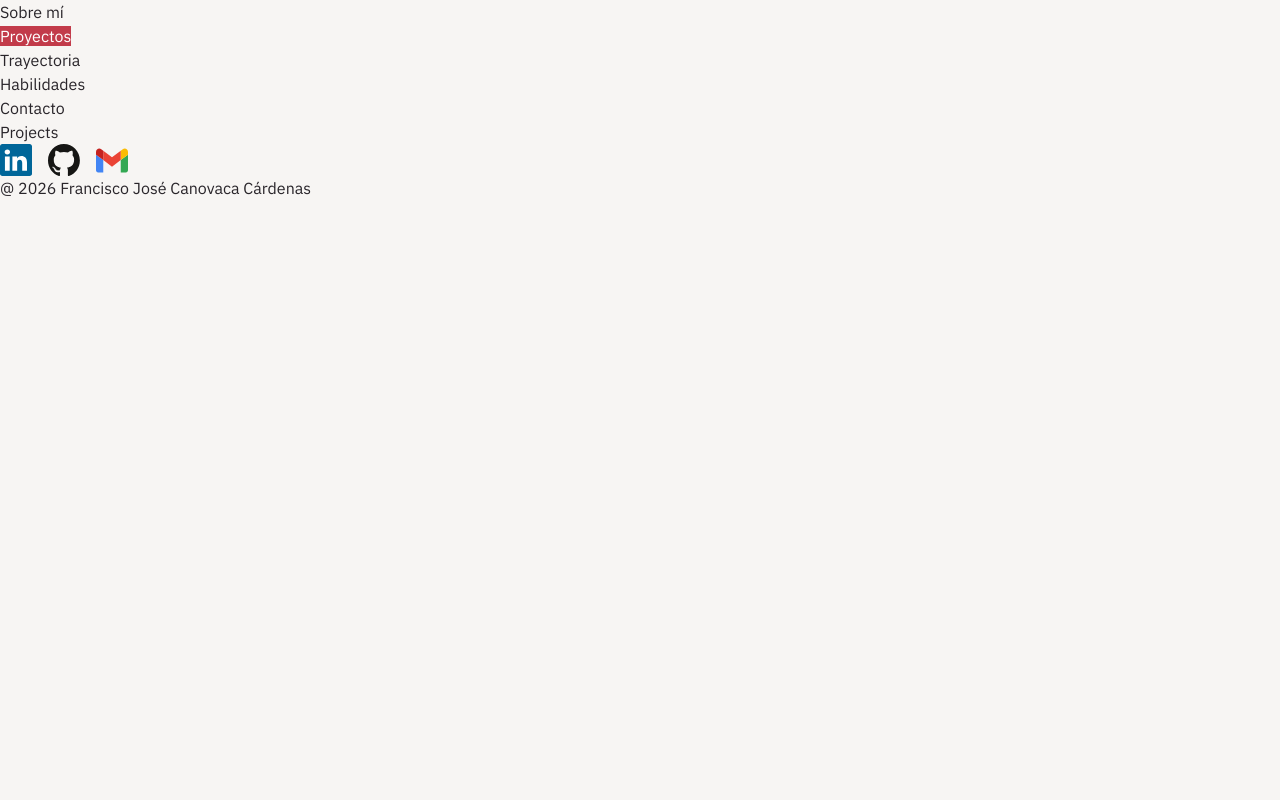
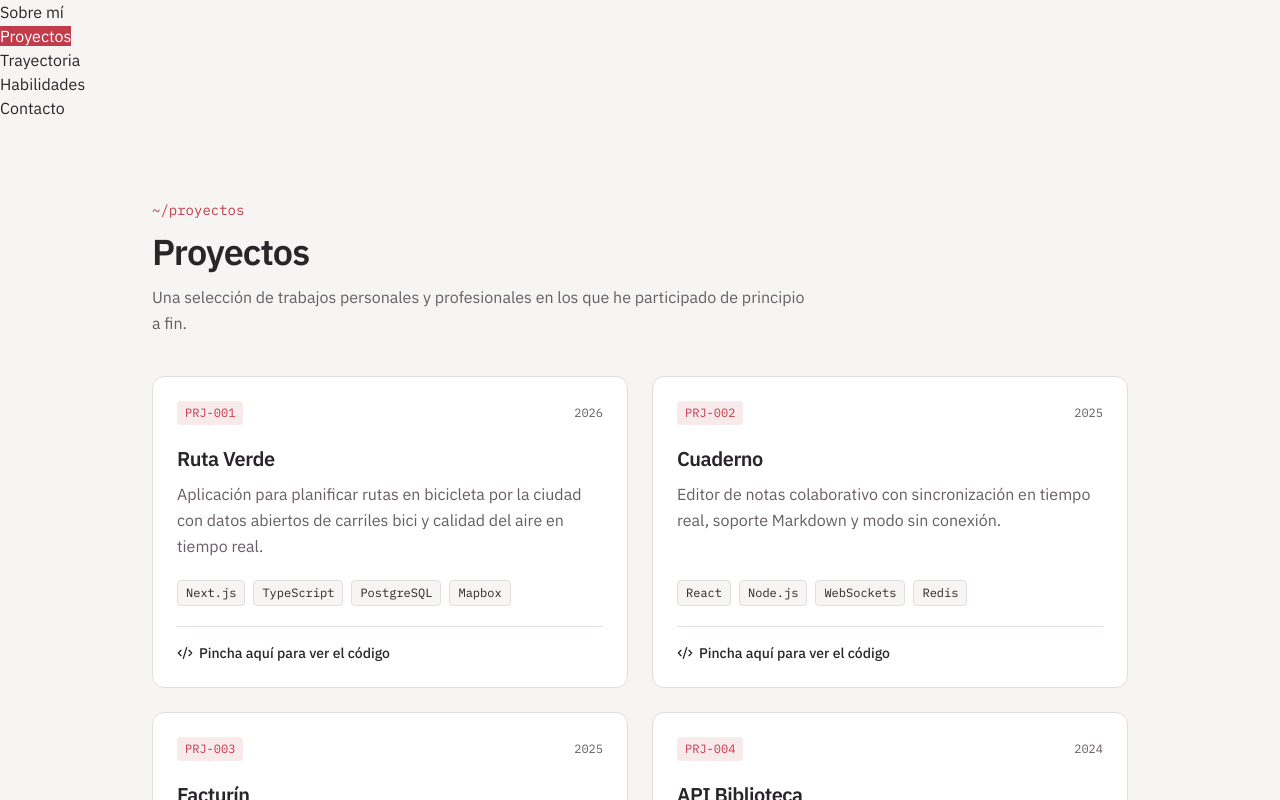
Before and after one commit to PacoCanovaca/PortfolioWeb, a React (Vite) app: page /projects in a window 1280 px wide. Shown: the top 800 px of the page. Built offline with nearby package versions, Linux system fonts and the light colour scheme.

Commit message:
Section heading, project cards and projects section developed. Content yet to be updated with real projects

```diff
--- /dev/null
+++ b/data/projects.json
@@ -0,0 +1,56 @@
+[
+  {
+    "id": "PRJ-001",
+    "title": "Ruta Verde",
+    "description": "Aplicación para planificar rutas en bicicleta por la ciudad con datos abiertos de carriles bici y calidad del aire en tiempo real.",
+    "stack": [
+      "Next.js",
+      "TypeScript",
+      "PostgreSQL",
+      "Mapbox"
+    ],
+    "year": "2026",
+    "repo": "#",
+    "demo": "#"
+  },
+  {
+    "id": "PRJ-002",
+    "title": "Cuaderno",
+    "description": "Editor de notas colaborativo con sincronización en tiempo real, soporte Markdown y modo sin conexión.",
+    "stack": [
+      "React",
+      "Node.js",
+      "WebSockets",
+      "Redis"
+    ],
+    "year": "2025",
+    "repo": "#",
+    "demo": "#"
+  },
+  {
+    "id": "PRJ-003",
+    "title": "Facturín",
+    "description": "Panel de facturación para autónomos: generación de facturas en PDF, control de gastos e informes trimestrales.",
+    "stack": [
+      "Next.js",
+      "Prisma",
+      "Stripe",
+      "Tailwind"
+    ],
+    "year": "2025",
+    "repo": "#"
+  },
+  {
+    "id": "PRJ-004",
+    "title": "API Biblioteca",
+    "description": "API REST para la gestión de préstamos de una red de bibliotecas municipales, con autenticación y documentación OpenAPI.",
+    "stack": [
+      "Python",
+      "FastAPI",
+      "Docker",
+      "PostgreSQL"
+    ],
+    "year": "2024",
+    "repo": "#"
+  }
+]
--- a/package.json
+++ b/package.json
@@ -11,6 +11,7 @@
   },
   "dependencies": {
     "@tailwindcss/vite": "^4.3.3",
+    "lucide-react": "^1.59.0",
     "react": "^19.2.8",
     "react-dom": "^19.2.8",
     "react-router-dom": "^7.18.4",
--- a/src/App.jsx
+++ b/src/App.jsx
@@ -1,7 +1,7 @@
 import { Route, Routes } from 'react-router-dom';
 import './index.css';
-import NavBar from './components/mainStructure/NavBar';
-import Footer from './components/mainStructure/Footer';
+import NavBar from './components/structure/NavBar';
+import Footer from './components/structure/Footer';
 import AboutMe from './components/sections/AboutMe';
 import Projects from './components/sections/Projects';
 import CareerPath from './components/sections/CareerPath';
--- /dev/null
+++ b/src/components/TechTag.jsx
@@ -0,0 +1,11 @@
+const TechTag = ({ children }) => {
+  return (
+    <span
+      className='inline-flex items-center rounded border border-border bg-background px-2 py-1 font-mono text-xs text-foreground'
+    >
+      {children}
+    </span>
+  )
+};
+
+export default TechTag;
--- /dev/null
+++ b/src/components/content/ProjectCard.jsx
@@ -0,0 +1,43 @@
+import { Code2 } from 'lucide-react';
+import TechTag from '../TechTag';
+
+const ProjectCard = ({ project }) => {
+  return (
+    <article className="group flex h-full flex-col gap-5 rounded-xl border border-border bg-surface p-6 transition-colors hover:border-brand/50">
+      <header className="flex items-center justify-between font-mono text-xs text-text-muted">
+        <span className="rounded bg-brand-soft px-2 py-1 text-brand">{project.id}</span>
+        <time>{project.year}</time>
+      </header>
+
+      <div className="flex flex-1 flex-col gap-2">
+        <h3 className="text-xl font-semibold tracking-tight transition-colors group-hover:text-brand">
+          {project.title}
+        </h3>
+        <p className="leading-relaxed text-text-muted text-pretty">{project.description}</p>
+      </div>
+
+      <ul className="flex flex-wrap gap-2" aria-label="Tecnologías utilizadas">
+        {project.stack.map((tech) => (
+          <li key={tech}>
+            <TechTag>{tech}</TechTag>
+          </li>
+        ))}
+      </ul>
+
+      <footer className="flex items-center gap-4 border-t border-border pt-4 text-sm font-medium">
+        {project.repo ? (
+          <a
+            href={project.repo}
+            className="inline-flex items-center gap-1.5 text-text transition-colors hover:text-brand"
+          >
+            <Code2 className="size-4" aria-hidden="true" />
+            Pincha aquí para ver el código
+            <span className="sr-only"> de {project.title}</span>
+          </a>
+        ) : null}
+      </footer>
+    </article>
+  )
+}
+
+export default ProjectCard;
--- a/src/components/sections/AboutMe.jsx
+++ b/src/components/sections/AboutMe.jsx
@@ -1,5 +1,4 @@
-import React from 'react';
-import Container from '../mainStructure/Container';
+import Container from '../structure/Container';
 
 const AboutMe = () => {
   return (
@@ -9,4 +8,4 @@ const AboutMe = () => {
   )
 }
 
-export default AboutMe
+export default AboutMe;
--- a/src/components/sections/Projects.jsx
+++ b/src/components/sections/Projects.jsx
@@ -1,9 +1,29 @@
-import React from 'react'
+import projects from '../../../data/projects.json';
+import ProjectCard from '../content/ProjectCard';
+import SectionHeading from '../structure/SectionHeader';
 
 const Projects = () => {
-  return (
-    <div>Projects</div>
+    return (
+    <section
+      id="proyectos"
+    >
+      <div className="mx-auto flex max-w-5xl flex-col gap-10 px-6 py-20">
+        <SectionHeading
+          id="proyectos-titulo"
+          path="~/proyectos"
+          title="Proyectos"
+          description="Una selección de trabajos personales y profesionales en los que he participado de principio a fin."
+        />
+        <ul className="grid gap-6 md:grid-cols-2">
+          {projects.map((project) => (
+            <li key={project.id}>
+              <ProjectCard project={project} />
+            </li>
+          ))}
+        </ul>
+      </div>
+    </section>
   )
-}
+};
 
-export default Projects
+export default Projects;
--- /dev/null
+++ b/src/components/structure/SectionHeader.jsx
@@ -0,0 +1,15 @@
+const SectionHeading = ({ id, path, title, description }) => {
+  return (
+    <div className="flex flex-col gap-3">
+      <span className="font-mono text-sm text-brand">{path}</span>
+      <h2 id={id} className="text-3xl font-semibold tracking-tight text-balance md:text-4xl">
+        {title}
+      </h2>
+      {description ? (
+        <p className="max-w-2xl leading-relaxed text-text-muted text-pretty">{description}</p>
+      ) : null}
+    </div>
+  )
+};
+
+export default SectionHeading;
```
Also changed, not shown: src/components/structure/Container.jsx (renamed from src/components/mainStructure/Container.jsx), src/components/structure/Footer.jsx (renamed from src/components/mainStructure/Footer.jsx), src/components/structure/NavBar.jsx (renamed from src/components/mainStructure/NavBar.jsx), 2 other files (tests, documents, lock files or other folders).
